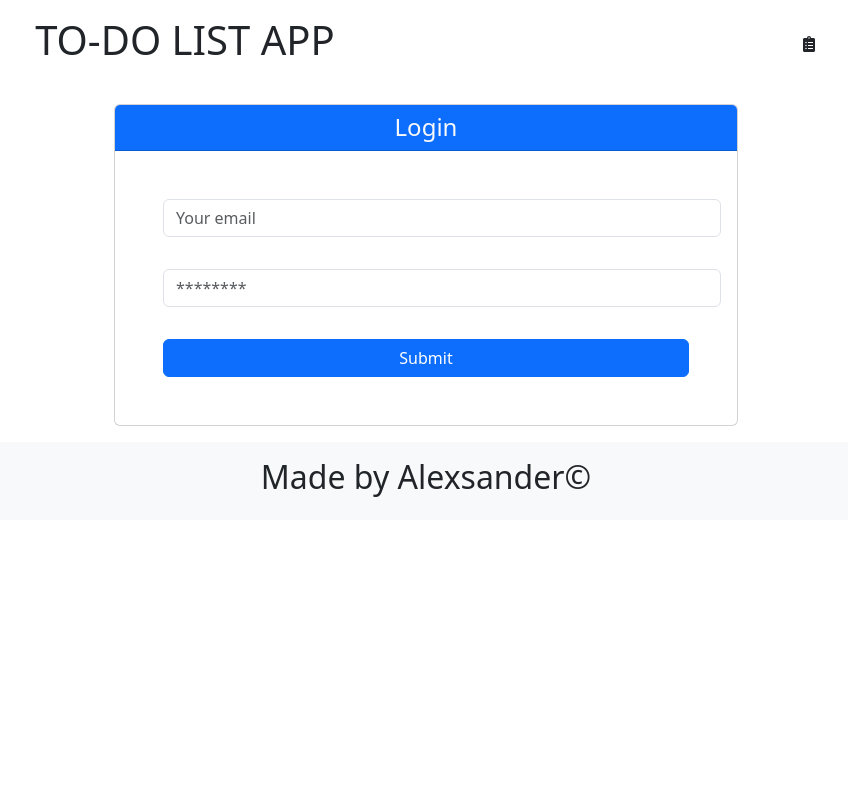
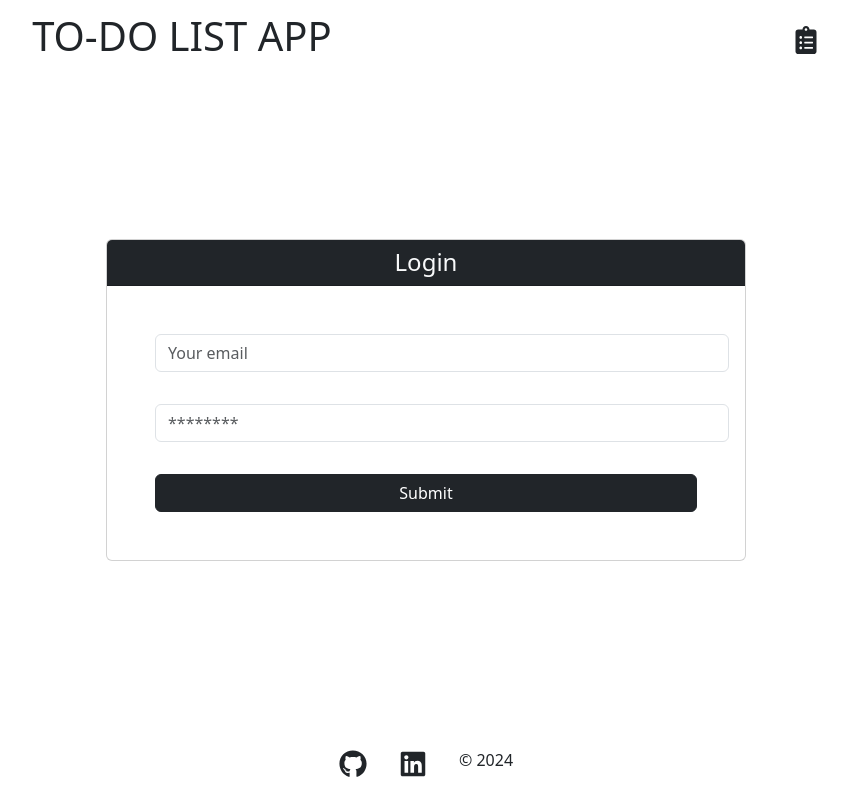
Before and after one commit to alesk1v9/TO-DO-APP, a React (Vite) app in the folder client/: page /login in a window 1280 px wide. Shown: the whole page, without its empty margins (214-1062 px from the left). Built offline with nearby package versions, Linux system fonts and the light colour scheme.

Commit message:
more styles done

```diff
--- a/client/src/App.css
+++ b/client/src/App.css
@@ -0,0 +1,7 @@
+header, footer {
+    height: 10vh;
+  }
+
+  main {
+    min-height: 80vh;
+  }
--- a/client/src/App.jsx
+++ b/client/src/App.jsx
@@ -1,4 +1,4 @@
-// import './App.css'
+import '../src/App.css';
 import 'bootstrap/dist/css/bootstrap.min.css';
 
 import {
--- a/client/src/components/Footer/index.jsx
+++ b/client/src/components/Footer/index.jsx
@@ -1,10 +1,22 @@
+import { FaGithub, FaLinkedin } from "react-icons/fa";
+
 function Footer() {
+
+    const currentYear = new Date().getFullYear();
+
     return (
-      <footer className="d-flex align-items-center justify-content-center p-3 bg-light">
-        <h2>Made by Alexsander©</h2>
-        <p>
-            <a href="https://github.com/alesk1v9"></a>
-        </p>
+      <footer className="d-flex align-items-center justify-content-center p-3">
+
+          <a href="https://github.com/alesk1v9"
+          target="_blank"
+          className="text-dark fs-3 mx-3"> <FaGithub/> </a>
+
+          <a href="https://www.linkedin.com/in/alexsander-souza-0169482b5/"
+          target="_blank"
+          className="text-dark fs-3 mx-3"> <FaLinkedin /> </a>
+
+          <span className="mx-3">© {currentYear}</span>
+
       </footer>
     );
   }
--- a/client/src/components/Header/index.jsx
+++ b/client/src/components/Header/index.jsx
@@ -18,12 +18,12 @@ const navigate = useNavigate();
 
         return (
         <>
-            <header className="d-flex align-items-center justify-content-around p-3 bg-light">
+            <header className="d-flex align-items-center justify-content-around p-3">
                 <h1>Welcome back, {user.username}!</h1>
                 <button
-                className="btn btn-block btn-primary"
+                className="btn btn-block btn-dark"
                 onClick={handleBtnClick}>
-                    log out
+                    Log out
                 </button>
             </header>
         </>
@@ -31,7 +31,7 @@ const navigate = useNavigate();
     }
     return (
         <>
-            <header className="d-flex align-items-center justify-content-around p-3">
+            <header className="d-flex align-items-center justify-content-around p-3 fs-3">
                 <h1>TO-DO LIST APP</h1>
                 <FaClipboardList />
             </header>
--- a/client/src/pages/Home.jsx
+++ b/client/src/pages/Home.jsx
@@ -157,12 +157,12 @@ try {
     }
 
     return (
-        <main>
-            <div className="d-flex flex-column align-items-center m-3">
-                <div className="col-8 border border-3 rounded-3 border-primary m-3">
+        <main className="d-flex flex-column justify-content-center">
+            <div className="d-flex flex-column align-items-center justify-content-center">
+                <div className="col-8 border border-3 rounded-3 border-dark m-3">
                 <form className="d-flex flex-column m-3">
             <div className="mb-3">
-                <label className="form-label text-primary border-1 border-primary border-bottom">Title</label>
+                <label className="form-label text-dark border-1 border-dark border-bottom">Title</label>
                 <input
                     type="text"
                     className="form-control"
@@ -173,7 +173,7 @@ try {
             </div>
 
             <div className="mb-3">
-                <label className="form-label text-primary border-1 border-primary border-bottom">Description</label>
+                <label className="form-label text-dark border-1 border-dark border-bottom">Description</label>
                 <textarea
                     className="form-control"
                     placeholder="Description"
@@ -183,13 +183,13 @@ try {
             </div>
 
             <div className="mb-3">
-                <label className="form-label text-primary border-1 border-primary border-bottom">Priority</label>
+                <label className="form-label text-dark border-1 border-dark border-bottom">Priority</label>
                 <select
                     className="form-control"
                     value={todo.priority}
                     onChange={e => setTodo({ ...todo, priority: e.target.value })}
                 >
-                    <option value="">Priority</option>
+                    <option value="Priority">Priority</option>
                     <option value="Low">Low</option>
                     <option value="Medium">Medium</option>
                     <option value="High">High</option>
@@ -197,7 +197,7 @@ try {
             </div>
 
             <div className="mb-3">
-                <label className="form-label text-primary border-1 border-primary border-bottom">Date</label>
+                <label className="form-label text-dark border-1 border-dark border-bottom">Date</label>
                 <input
                     type="date"
                     className="form-control"
@@ -205,8 +205,8 @@ try {
                     onChange={e => setTodo({ ...todo, dueDate: e.target.value })}
                 />
             </div>
-            {isEditing ? <button onClick={() => saveBtnHandler(editingTaskID)} className="btn btn-primary"> Save </button>
-             : <button onClick={handleFormSubmit} className="btn btn-primary"> Submit </button>}
+            {isEditing ? <button onClick={() => saveBtnHandler(editingTaskID)} className="btn btn-dark"> Save </button>
+             : <button onClick={handleFormSubmit} className="btn btn-dark"> Submit </button>}
 
 
             {/* APPEAR SAVE BTN TO SAVE CHANGES ON UPDATE */}
@@ -223,18 +223,40 @@ try {
 
                         const dueDate = new Date(parseInt(task.dueDate)); // Convert dueDate to a Date object
 
+                    const getPriority = (priority) => {
+                        switch (priority) {
+                            case "High":
+                                return "bg-danger";
+                            case "Medium":
+                                return "bg-warning";
+                            case "Low":
+                                return "bg-success";
+                            default:
+                                return "bg-success";
+                        }
+                    };
+
+                    const getPriorityBorder = (priority) => {
+                        switch (priority) {
+                            case "High":
+                                return "border-danger";
+                            case "Medium":
+                                return "border-warning";
+                            case "Low":
+                                return "border-success";
+                            default:
+                                return "border-success";
+                        }
+                    };
+
                         return (
-                          <div key={task._id} className="note">
-                            <h4 className="card-header bg-primary text-light p-2 m-0">
-                              {task.title} <br />
-                              <span style={{ fontSize: '1rem' }}>
-                                this task due on {dueDate.toLocaleDateString()} priority {task.priority}
-                              </span>
-                            </h4>
-                            <div className="card-body bg-light p-2">
+                          <div key={task._id} className={`note border border-3 rounded-3 ${getPriorityBorder(task.priority)} m-3`}>
+                            <h4 className={`card-header text-light p-2 ${getPriority(task.priority)}`}>
+                              {task.title} on {dueDate.toLocaleDateString()} priority {task.priority}</h4>
+                            <div className={`card-body m-3 border-bottom ${getPriorityBorder(task.priority)}`}>
                               <p>{task.description}</p>
                             </div>
-                            <div>
+                            <div className="m-3">
                               <FaEdit onClick={() => updateBtnHandler(task._id)}/> <FaTrash onClick={() => deleteBtnHandler(task._id)}/>
                             </div>
                           </div>
--- a/client/src/pages/login.jsx
+++ b/client/src/pages/login.jsx
@@ -44,10 +44,10 @@ const Login = (props) => {
 
     return (
       // if data loads correct redict to home page otherwise shows form again
-        <main className="d-flex flex-column align-items-center m-3">
+        <main className="d-flex flex-column align-items-center justify-content-center" >
           <div className="col-6">
             <div className="card">
-              <h4 className="card-header text-center bg-primary text-light p-2">Login</h4>
+              <h4 className="card-header text-center bg-dark text-light p-2">Login</h4>
               <div className="card-body">
                   <form className="d-flex flex-column m-3" onSubmit={handleFormSubmit}>
                     <input
@@ -67,7 +67,7 @@ const Login = (props) => {
                       onChange={handleChange}
                     />
                     <button
-                      className="btn btn-primary m-3"
+                      className="btn btn-dark m-3"
                       type="submit"
                     >
                       Submit
```
